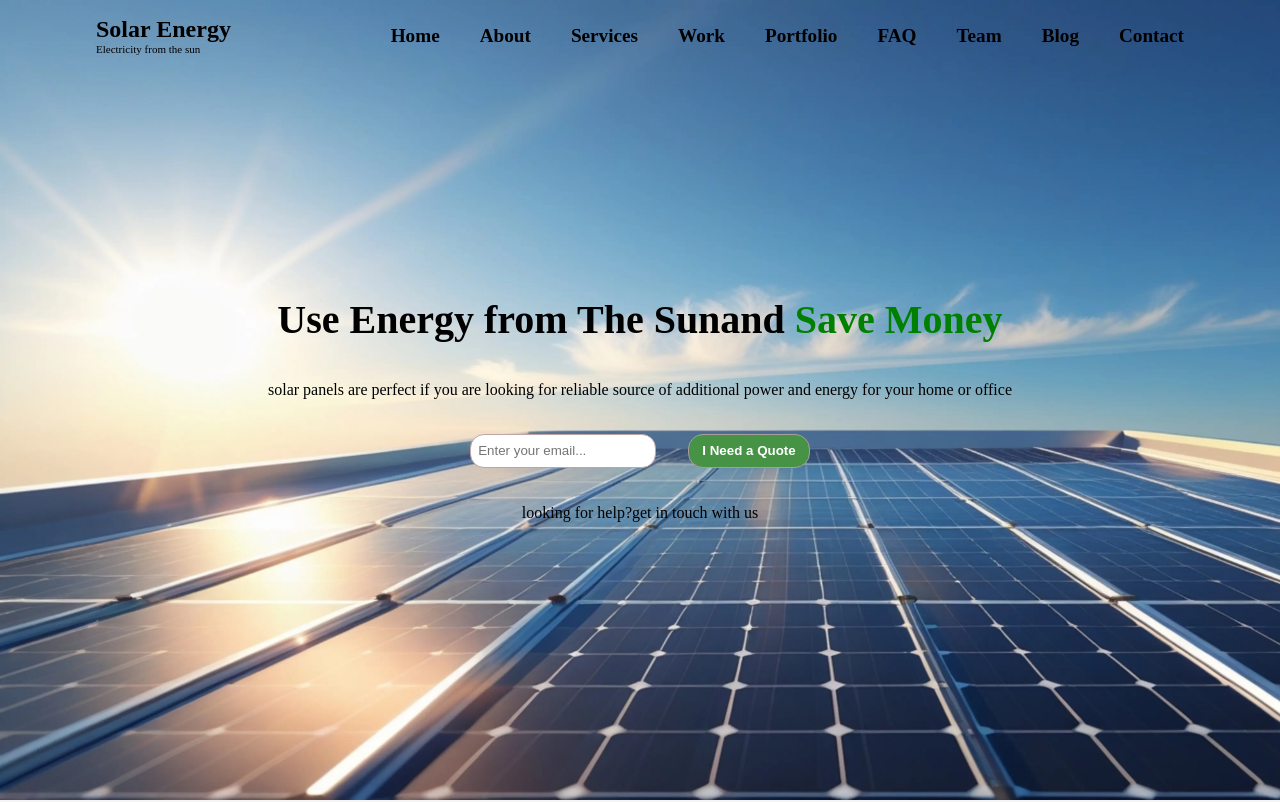
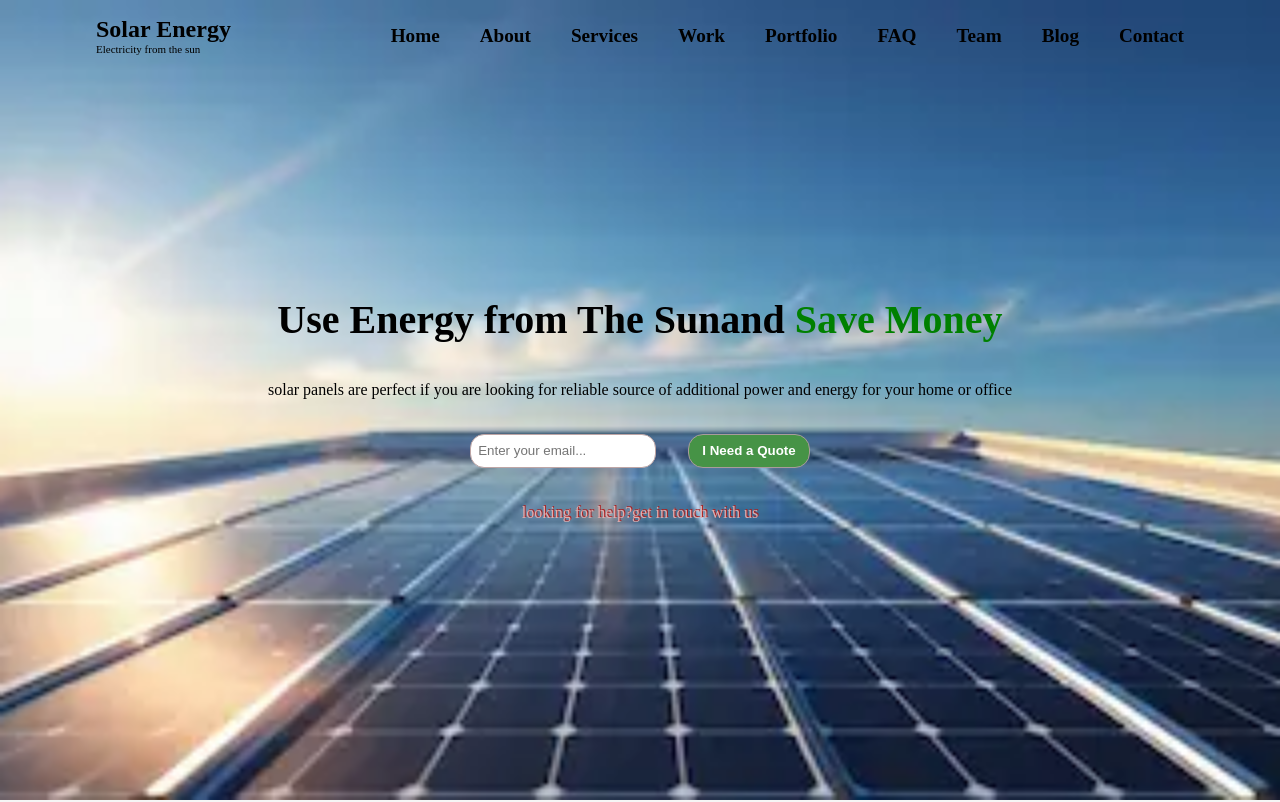
Before and after one commit to zohaib9038-source/InternshipTasks, a React (Vite) app in the folder Task1/: page / in a window 1280 px wide. Shown: the top 802 px of the page. Built offline with nearby package versions, Linux system fonts and the light colour scheme.

Commit message:
completed task3

```diff
--- a/Task1/src/App.jsx
+++ b/Task1/src/App.jsx
@@ -1,24 +1,34 @@
 import React from 'react'
 import Header from './components/Header'
 import Hero from './components/Hero'
+import Footer from './components/Footer';
 import solar from "./assets/—Pngtree—solar panels glisten on a_16392009.webp";
 import "./components/header.css";
-import Company from './components/Company';
-import AdvantageParent from './components/AdvantageParent';
-import SkillComp from './components/SkillComp';
-import ServiceCardParent from './components/ServiceCardParent';
+import solar400 from "./assets/w-400_Pngtree—solar panels glisten on a_16392009.webp";
+import solar800 from "./assets/w-400_Pngtree—solar panels glisten on a_16392009.webp";
+import "./index.css";
 import { Outlet } from 'react-router-dom';
-import Footer from './components/Footer';
-import "./index.css";
 export default function App() {
   return (
     <>
-    <div className='headerHero' style={{backgroundImage:`url(${solar})`}}>
-      <Header />
-      <Hero/>
+    <div className="headerHero">
+      <img
+        src={solar}
+        srcSet={`${solar400} 400w, ${solar800} 800w`}
+        sizes="100vw"
+        className="heroBackground"
+        alt="img not found"
+      />
+
+<div className='HomeSection'>
+ <Header />
+    <Hero />
+</div>
+
     </div>
-     <Outlet/>
-     <Footer />
+
+    <Outlet/>
+    <Footer />
 
     </>
 
--- a/Task1/src/components/Hero.jsx
+++ b/Task1/src/components/Hero.jsx
@@ -13,7 +13,7 @@ export default function Hero() {
                 <input type="text" placeholder='Enter your email...' />
                 <button>I Need a Quote</button>
             </div>
-            <p>looking for help?<span style={{color:""}}>get in touch with us</span></p>
+            <p className='help'>looking for help?<span style={{color:""}}>get in touch with us</span></p>
         </div>
 
     </div>
--- a/Task1/src/components/ServiceCard.jsx
+++ b/Task1/src/components/ServiceCard.jsx
@@ -1,6 +1,6 @@
 import React from 'react';
 import './servicecard.css';
-import '.././index.css';
+
 
 const ServiceCard = ({ img, heading, para, linkText }) => {
   return (
--- a/Task1/src/index.css
+++ b/Task1/src/index.css
@@ -1,3 +1,22 @@
+.headerHero {
+  position: relative;
+}
+.HomeSection{
+  position: relative;
+}
+.heroBackground {
+  position: absolute;
+  inset: 0;
+  width: 100%;
+  height: 100%;
+  object-fit: cover;
+}
+.hero_section .help{
+    text-shadow: 1px -1px #aa2222;
+    color: #e1aeae;
+}
+
+
 @media (max-width:350px) {
   .main-heading {
     font-size: 24px;
```
Also changed, not shown: Task1/src/assets/w_800—Pngtree—solar panels glisten on a_16392009.webp (added).
